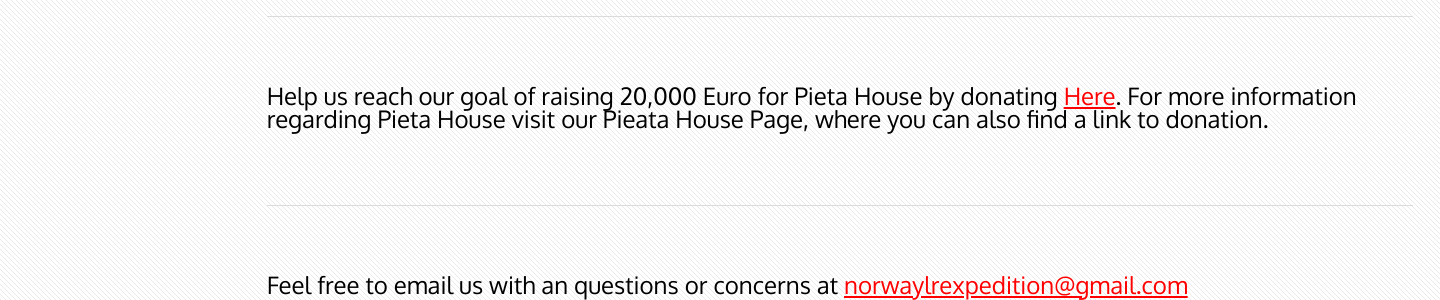
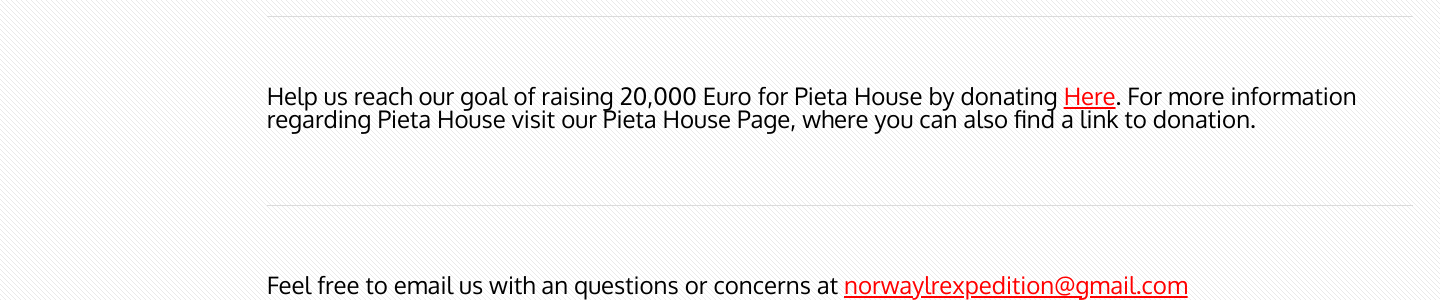
Before and after one commit to interlochen/overland, a Django app: page /overland/ in a window 1440 px wide. Shown: the part 870-1170 px from the top of the page. Run offline with Django 3.2, Linux system fonts and the light colour scheme; some libraries are stand-ins or nearby versions.

Commit message:
typos
fixed typos

```diff
--- a/mysite/overland/templates/overland/index.html
+++ b/mysite/overland/templates/overland/index.html
@@ -48,7 +48,7 @@
 				<div class="row">
 
 						<section id="content" style="font-size: 24px">
-							Help us reach our goal of raising 20,000 Euro for Pieta House by donating  <a href="https://www.idonate.ie/fundraiser/11257966_galway-2-norway-land-rover-expedition-for-pieta-house.html">Here</a>. For more information regarding Pieta House visit our Pieata House Page, where you can also find a link to donation.
+							Help us reach our goal of raising 20,000 Euro for Pieta House by donating  <a href="https://www.idonate.ie/fundraiser/11257966_galway-2-norway-land-rover-expedition-for-pieta-house.html">Here</a>. For more information regarding Pieta House visit our Pieta House Page, where you can also find a link to donation.
 						</section>
 				</div>
 				<div class="divider"></div>
```
